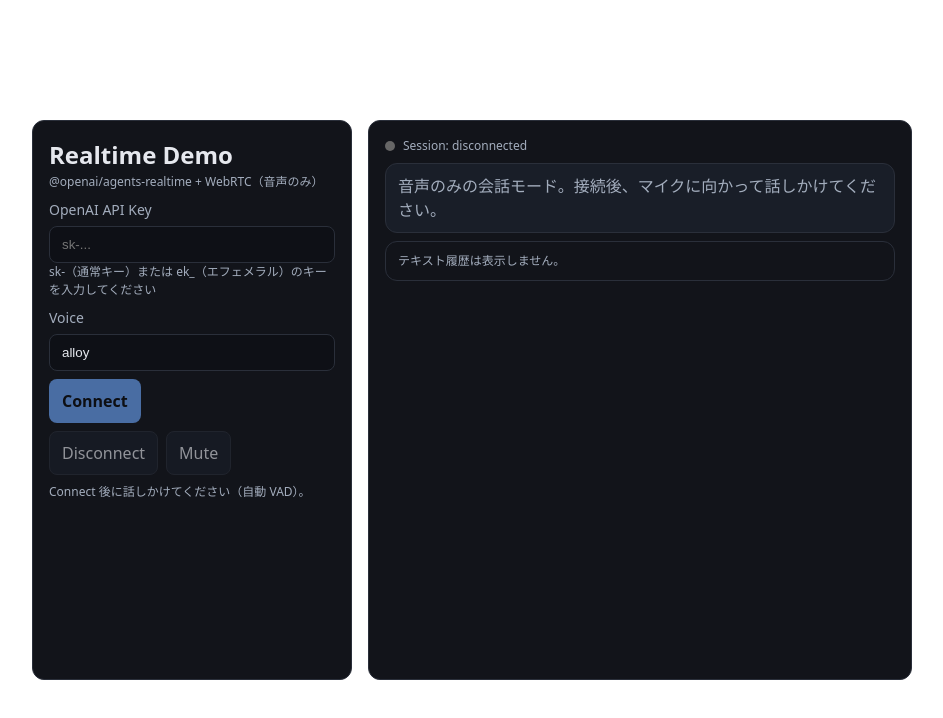
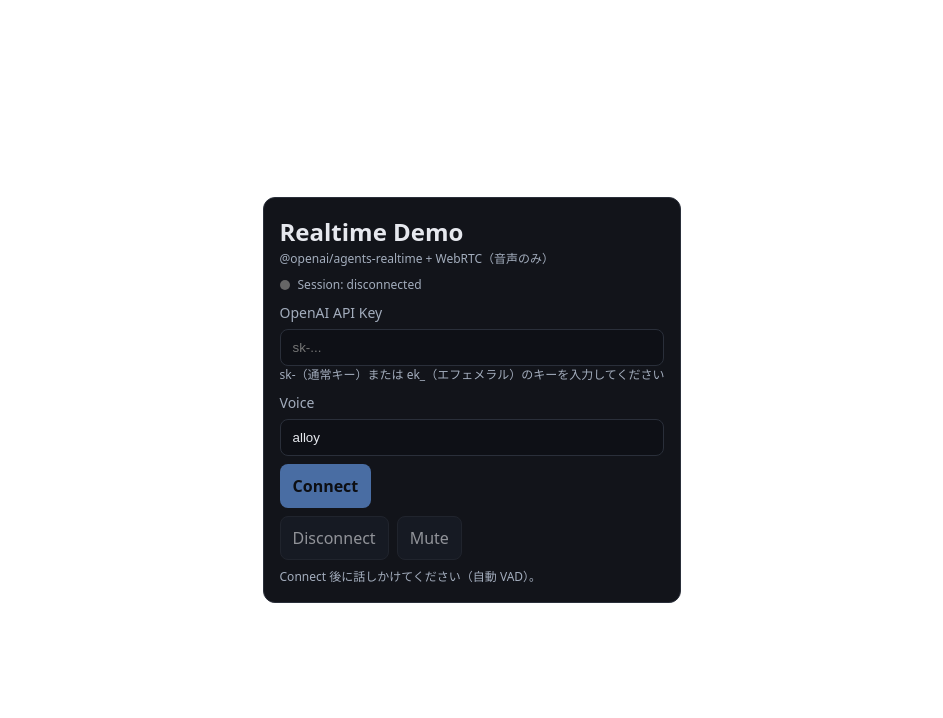
Before and after one commit to TakanariShimbo/realtime-agents-demo, a React (Vite) app: page / in a window 1280 px wide. Shown: the top 718 px of the page, without its empty margins (168-1111 px from the left). Built offline with nearby package versions, Linux system fonts and the light colour scheme.

Commit message:
to minimal

```diff
--- a/src/App.css
+++ b/src/App.css
@@ -18,11 +18,7 @@
   color: var(--text);
 }
 
-.app{
-  display: grid;
-  grid-template-columns: 320px 1fr;
-  gap: 16px;
-}
+.app{ display: grid; grid-template-columns: 1fr; gap: 16px; }
 
 .sidebar{
   background: var(--panel);
@@ -72,14 +68,7 @@ button:disabled{ opacity: .6; cursor: not-allowed; }
 .dot.warn{ background: #ffb36b; }
 .dot.err{ background: var(--danger); }
 
-.main{
-  background: var(--panel);
-  border: 1px solid var(--border);
-  border-radius: 12px;
-  display: flex;
-  flex-direction: column;
-  min-height: 560px;
-}
+/* .main removed in voice-only layout */
 
 .chat{
   flex: 1 1 auto;
@@ -113,6 +102,4 @@ button:disabled{ opacity: .6; cursor: not-allowed; }
 
 audio{ width: 100%; margin-top: 8px; }
 
-@media (max-width: 860px){
-  .app{ grid-template-columns: 1fr; }
-}
+/* single-column layout always */
--- a/src/App.tsx
+++ b/src/App.tsx
@@ -75,6 +75,12 @@ function App() {
       <aside className="sidebar">
         <h2 style={{ margin: 0 }}>Realtime Demo</h2>
         <div className="small">@openai/agents-realtime + WebRTC（音声のみ）</div>
+        <div className="status mt8">
+          <span className={
+            status === 'connected' ? 'dot ok' : status === 'connecting' ? 'dot warn' : 'dot'
+          } />
+          <span>Session: {status}</span>
+        </div>
         <div className="mt8">
           <KeyForm
             initial={initialForm}
@@ -99,19 +105,6 @@ function App() {
         )}
         <div className="mt8 small">Connect 後に話しかけてください（自動 VAD）。</div>
       </aside>
-
-      <main className="main">
-        <div className="chat">
-          <div className="status mb8">
-            <span className={status === 'connected' ? 'dot ok' : status === 'connecting' ? 'dot warn' : 'dot'} />
-            <span>Session: {status}</span>
-          </div>
-          <div className="msg system">
-            音声のみの会話モード。接続後、マイクに向かって話しかけてください。
-          </div>
-          <div className="msg mt8 small">テキスト履歴は表示しません。</div>
-        </div>
-      </main>
     </div>
   )
 }
```
